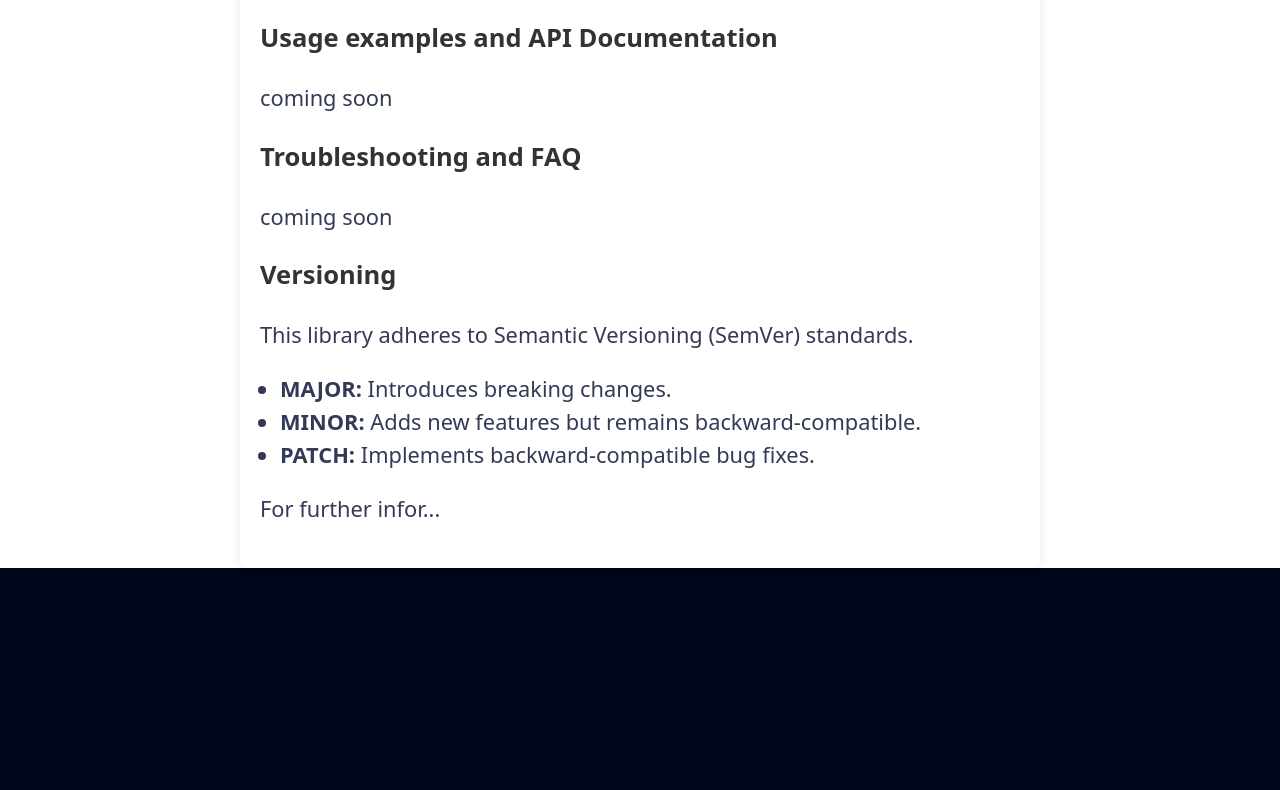
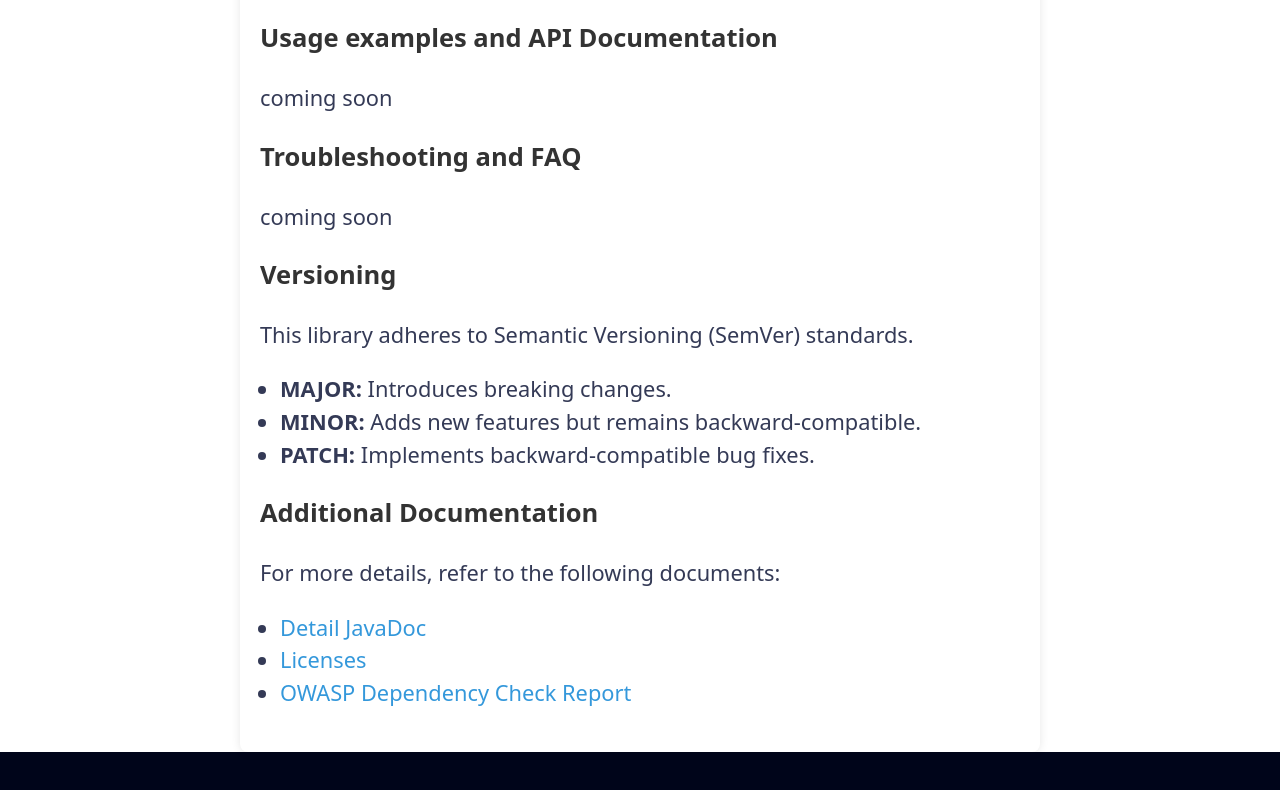
Before and after one commit to Link4Health/link4health-egk, a plain HTML site: page docs/index.html in a window 1280 px wide. Shown: the part 1563-2353 px from the top of the page. Before the commit the page ends 2171 px from the top, so only its background shows below. Drawn offline with Linux system fonts and the light colour scheme.

Commit message:
Add additional documentation links to index.html
Enhanced the documentation page by adding a new section titled "Additional Documentation" that includes links to JavaDoc, Licenses, and OWASP Dependency Check Report. This improves accessibility and organization of supplementary documents for users.

```diff
--- a/docs/index.html
+++ b/docs/index.html
@@ -54,7 +54,13 @@ javaTarget = "17"</code></pre>
         <li><strong>MINOR:</strong> Adds new features but remains backward-compatible.</li>
         <li><strong>PATCH:</strong> Implements backward-compatible bug fixes.</li>
     </ul>
-    <p>For further infor...</p>
+    <h3>Additional Documentation</h3>
+    <p>For more details, refer to the following documents:</p>
+    <ul>
+        <li><a href="javaDoc/index.html">Detail JavaDoc</a></li>
+        <li><a href="licenses/index.html">Licenses</a></li>
+        <li><a href="owasp-dependency-check/dependency-check-report.html">OWASP Dependency Check Report</a></li>
+    </ul>
 </div>
 </body>
 </html>
```
Also changed, not shown: docs/style.css (line endings or trailing spaces).
